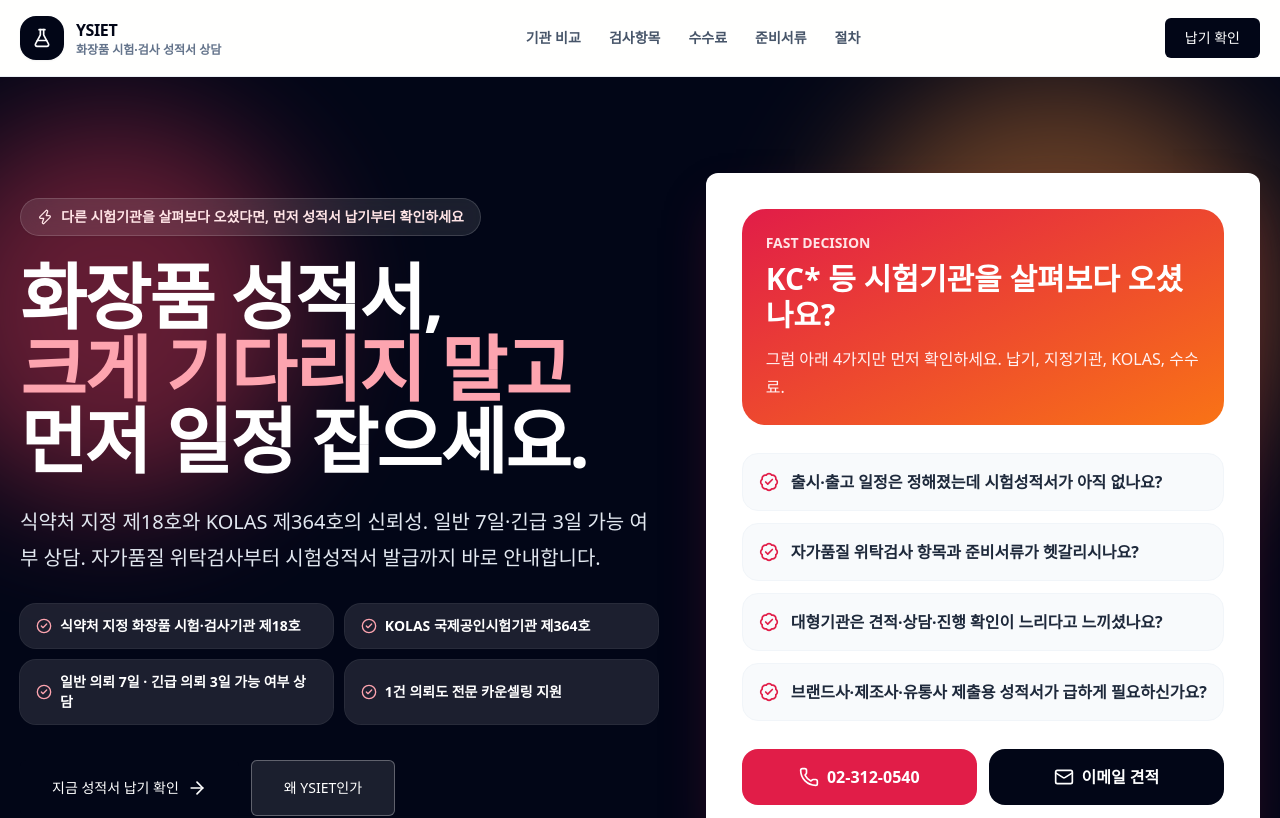
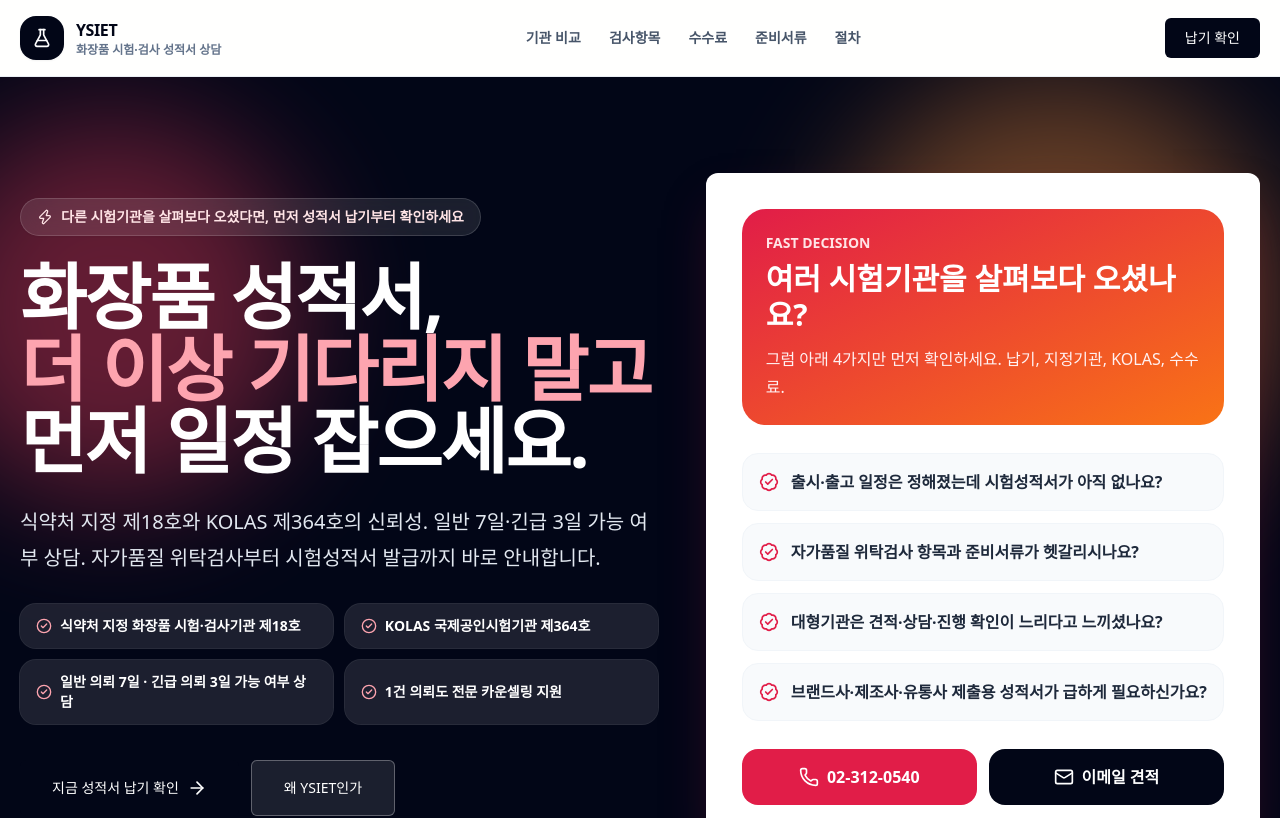
Before and after one commit to YSIET/ysiet-cosmetics-testing, a React (Vite) app: page / in a window 1280 px wide. Shown: the top 818 px of the page. Built offline with nearby package versions, Linux system fonts and the light colour scheme.

Commit message:
Update App.jsx

```diff
--- a/src/App.jsx
+++ b/src/App.jsx
@@ -35,8 +35,7 @@ function Button({
 
   const variants = {
     default: "bg-slate-950 text-white hover:bg-slate-800",
-    outline:
-      "border border-slate-300 bg-white text-slate-950 hover:bg-slate-50",
+    outline: "border border-slate-300 bg-white text-slate-950 hover:bg-slate-50",
   };
 
   const sizes = {
@@ -260,7 +259,7 @@ export default function YSIETCosmeticsLanding() {
 
             <h1 className="max-w-5xl text-5xl font-black leading-[1.02] tracking-tight md:text-7xl">
               화장품 성적서,
-              <span className="block text-rose-300">크게 기다리지 말고</span>
+              <span className="block text-rose-300">더 이상 기다리지 말고</span>
               먼저 일정 잡으세요.
             </h1>
 
@@ -312,7 +311,7 @@ export default function YSIETCosmeticsLanding() {
                 <div className="mb-7 rounded-3xl bg-gradient-to-br from-rose-600 to-orange-500 p-6 text-white">
                   <p className="text-sm font-black text-rose-100">FAST DECISION</p>
                   <h2 className="mt-2 text-3xl font-black">
-                    KC* 등 시험기관을 살펴보다 오셨나요?
+                    여러 시험기관을 살펴보다 오셨나요?
                   </h2>
                   <p className="mt-3 leading-7 text-rose-50">
                     그럼 아래 4가지만 먼저 확인하세요. 납기, 지정기관, KOLAS, 수수료.
```
